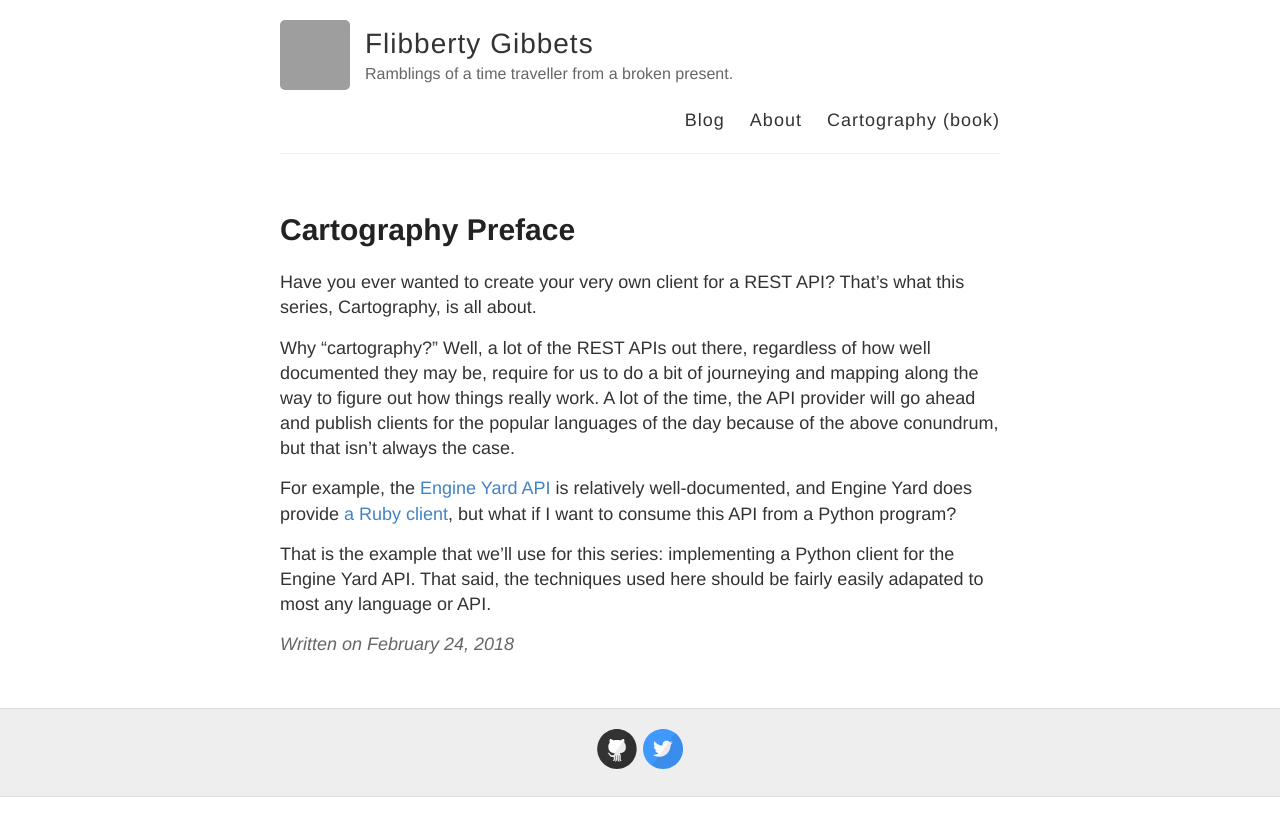
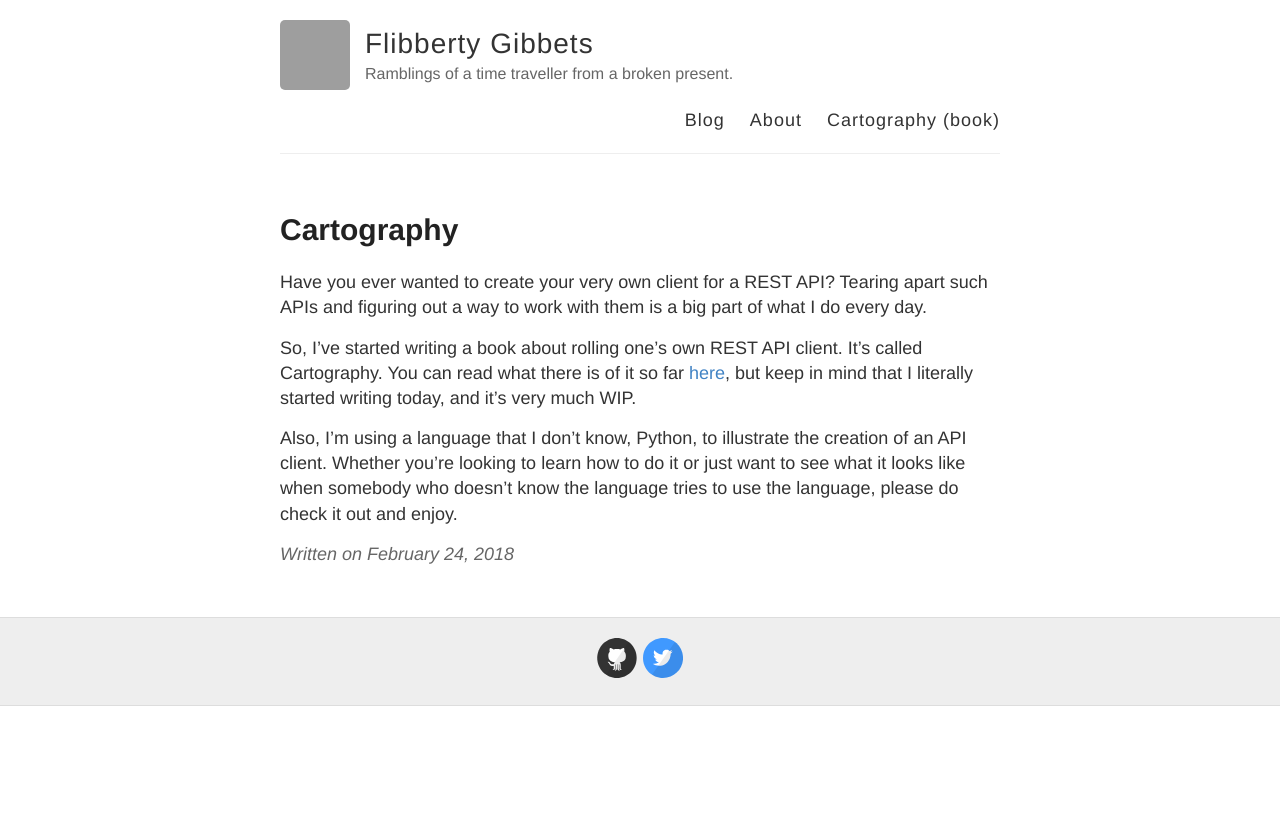
Before and after one commit to ess/ess.github.com, a Jekyll site: the page built from _posts/2018-02-24-Cartography-Preface.md, in a window 1280 px wide. Shown: the top 836 px of the page. Built offline with Jekyll 4.4.1, drawn with Linux system fonts in a browser that asks for light colours; grey boxes are pictures that could not be loaded.

Commit message:
Fixed first post

```diff
--- a/_posts/2018-02-24-Cartography-Preface.md
+++ b/_posts/2018-02-24-Cartography-Preface.md
@@ -1,12 +1,10 @@
 ---
 layout: post
-title: Cartography Preface
+title: Cartography
 ---
 
-Have you ever wanted to create your very own client for a REST API? That's what this series, Cartography, is all about.
+Have you ever wanted to create your very own client for a REST API? Tearing apart such APIs and figuring out a way to work with them is a big part of what I do every day.
 
-Why "cartography?" Well, a lot of the REST APIs out there, regardless of how well documented they may be, require for us to do a bit of journeying and mapping along the way to figure out how things really work. A lot of the time, the API provider will go ahead and publish clients for the popular languages of the day because of the above conundrum, but that isn't always the case.
+So, I've started writing a book about rolling one's own REST API client. It's called Cartography. You can read what there is of it so far [here](https://ess.github.io/cartography), but keep in mind that I literally started writing today, and it's very much WIP.
 
-For example, the [Engine Yard API](https://developer.engineyard.com) is relatively well-documented, and Engine Yard does provide [a Ruby client](https://github.com/engineyard/core-client-rb), but what if I want to consume this API from a Python program?
-
-That is the example that we'll use for this series: implementing a Python client for the Engine Yard API. That said, the techniques used here should be fairly easily adapated to most any language or API.
+Also, I'm using a language that I don't know, Python, to illustrate the creation of an API client. Whether you're looking to learn how to do it or just want to see what it looks like when somebody who doesn't know the language tries to use the language, please do check it out and enjoy.
```
